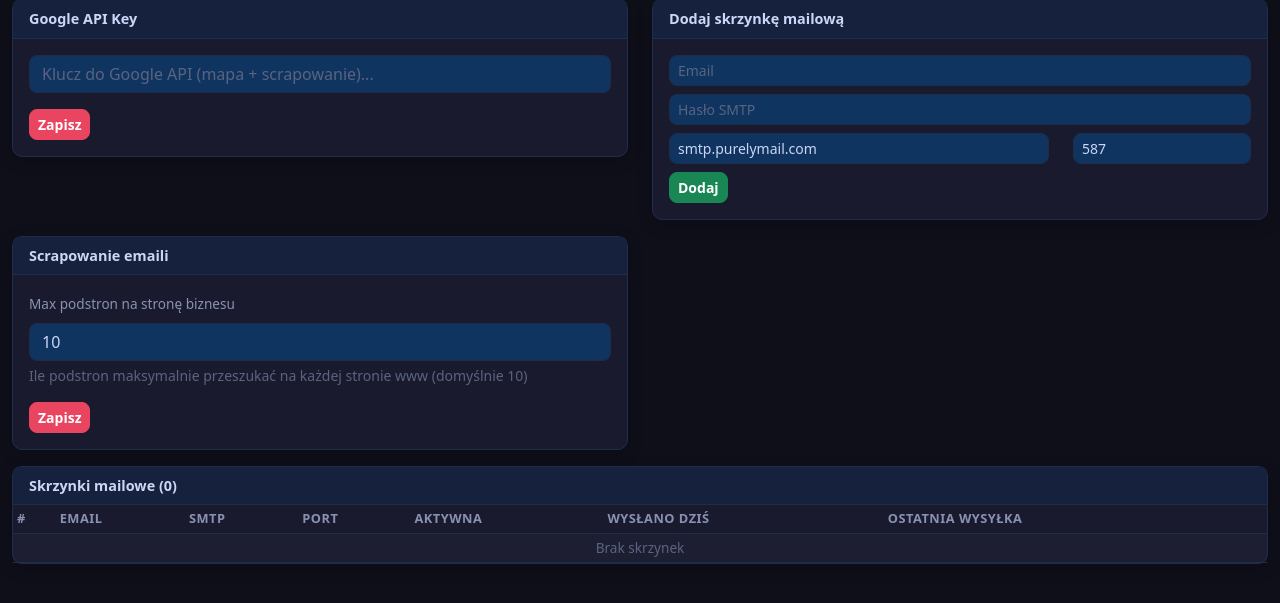
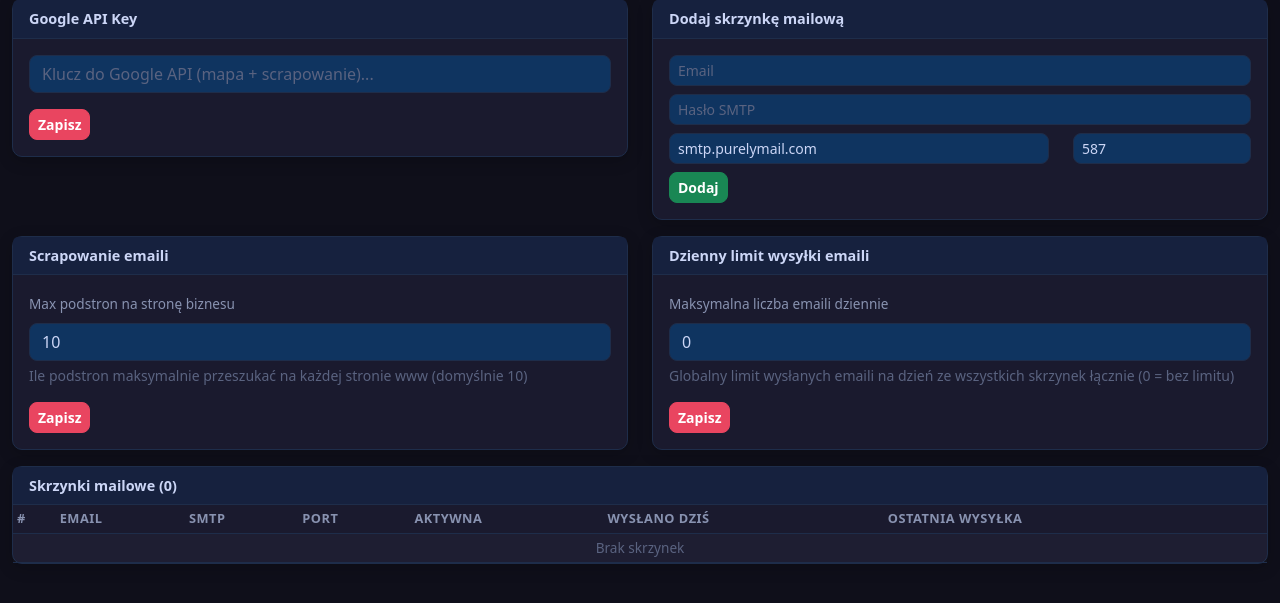
Before and after one commit to starlinkee/mega-fun, a Flask app: page /settings in a window 1280 px wide. Shown: the part 116-719 px from the top of the page. Run offline with Flask 3, Linux system fonts and the light colour scheme; the visitor is signed in with stand-in values (Sample User, id 1); data that the repository does not hold is empty.

Commit message:
new changes

```diff
--- a/app/routes.py
+++ b/app/routes.py
@@ -576,6 +576,20 @@ def save_email_scraping_settings():
     return jsonify({"ok": True})
 
 
+@main_bp.route("/settings/daily-email-limit", methods=["POST"])
+def save_daily_email_limit():
+    limit = request.form.get("daily_email_limit", "0").strip()
+    try:
+        limit = str(max(0, int(limit)))
+    except ValueError:
+        limit = "0"
+    db = get_db()
+    db.execute("INSERT OR REPLACE INTO settings (key, value) VALUES ('daily_email_limit', ?)", (limit,))
+    db.commit()
+    db.close()
+    return jsonify({"ok": True})
+
+
 @main_bp.route("/settings/mailbox", methods=["POST"])
 def add_mailbox():
     email = request.form.get("email", "").strip()
--- a/templates/tabs/settings.html
+++ b/templates/tabs/settings.html
@@ -48,7 +48,7 @@
     </div>
 </div>
 
-<!-- Scrapowanie emaili -->
+<!-- Scrapowanie emaili + Limit dzienny -->
 <div class="row">
     <div class="col-md-6 mb-3">
         <div class="card">
@@ -63,6 +63,25 @@
                     </div>
                     <button type="submit" class="btn btn-primary btn-sm">Zapisz</button>
                     <span class="form-status ms-2" id="emailScrapingStatus"></span>
+                </form>
+            </div>
+        </div>
+    </div>
+
+    <!-- Dzienny limit emaili -->
+    <div class="col-md-6 mb-3">
+        <div class="card">
+            <div class="card-header">Dzienny limit wysyłki emaili</div>
+            <div class="card-body">
+                <form id="dailyLimitForm" method="POST" action="/settings/daily-email-limit">
+                    <div class="mb-3">
+                        <label class="form-label">Maksymalna liczba emaili dziennie</label>
+                        <input type="number" class="form-control" name="daily_email_limit"
+                               value="{{ settings.get('daily_email_limit', '0') }}" min="0">
+                        <div class="form-text">Globalny limit wysłanych emaili na dzień ze wszystkich skrzynek łącznie (0 = bez limitu)</div>
+                    </div>
+                    <button type="submit" class="btn btn-primary btn-sm">Zapisz</button>
+                    <span class="form-status ms-2" id="dailyLimitStatus"></span>
                 </form>
             </div>
         </div>
@@ -176,6 +195,32 @@ document.getElementById('emailScrapingForm').addEventListener('submit', function
         });
 });
 
+// --- Daily email limit form ---
+document.getElementById('dailyLimitForm').addEventListener('submit', function(e) {
+    e.preventDefault();
+    const form = this;
+    const btn = form.querySelector('button[type="submit"]');
+    const status = document.getElementById('dailyLimitStatus');
+
+    btn.disabled = true;
+    showStatus(status, 'Zapisywanie...', 'loading');
+
+    fetch(form.action, { method: 'POST', body: new FormData(form) })
+        .then(r => r.json().catch(() => ({ ok: r.ok })))
+        .then(data => {
+            btn.disabled = false;
+            if (data.error) {
+                showStatus(status, data.error, 'error');
+            } else {
+                showStatus(status, 'Zapisano pomyślnie!', 'success');
+            }
+        })
+        .catch(err => {
+            btn.disabled = false;
+            showStatus(status, 'Błąd: ' + err.message, 'error');
+        });
+});
+
 // --- Mailbox form ---
 document.getElementById('mailboxForm').addEventListener('submit', function(e) {
     e.preventDefault();
```
Also changed, not shown: scripts/reset_daily_sent.py (added, +22 -0 lines), scripts/send_campaign.py (+33 -0 lines), 1 other file.
